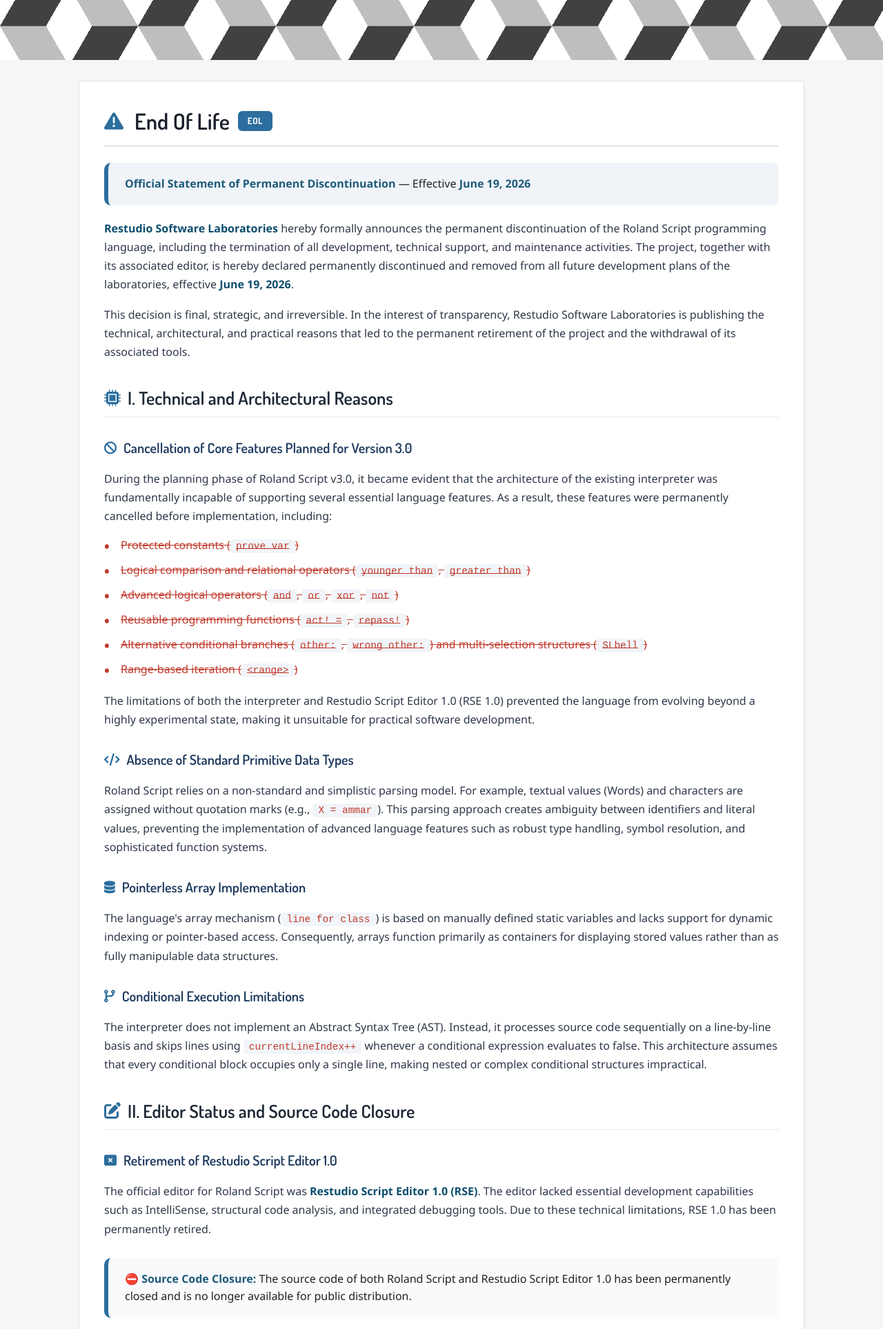
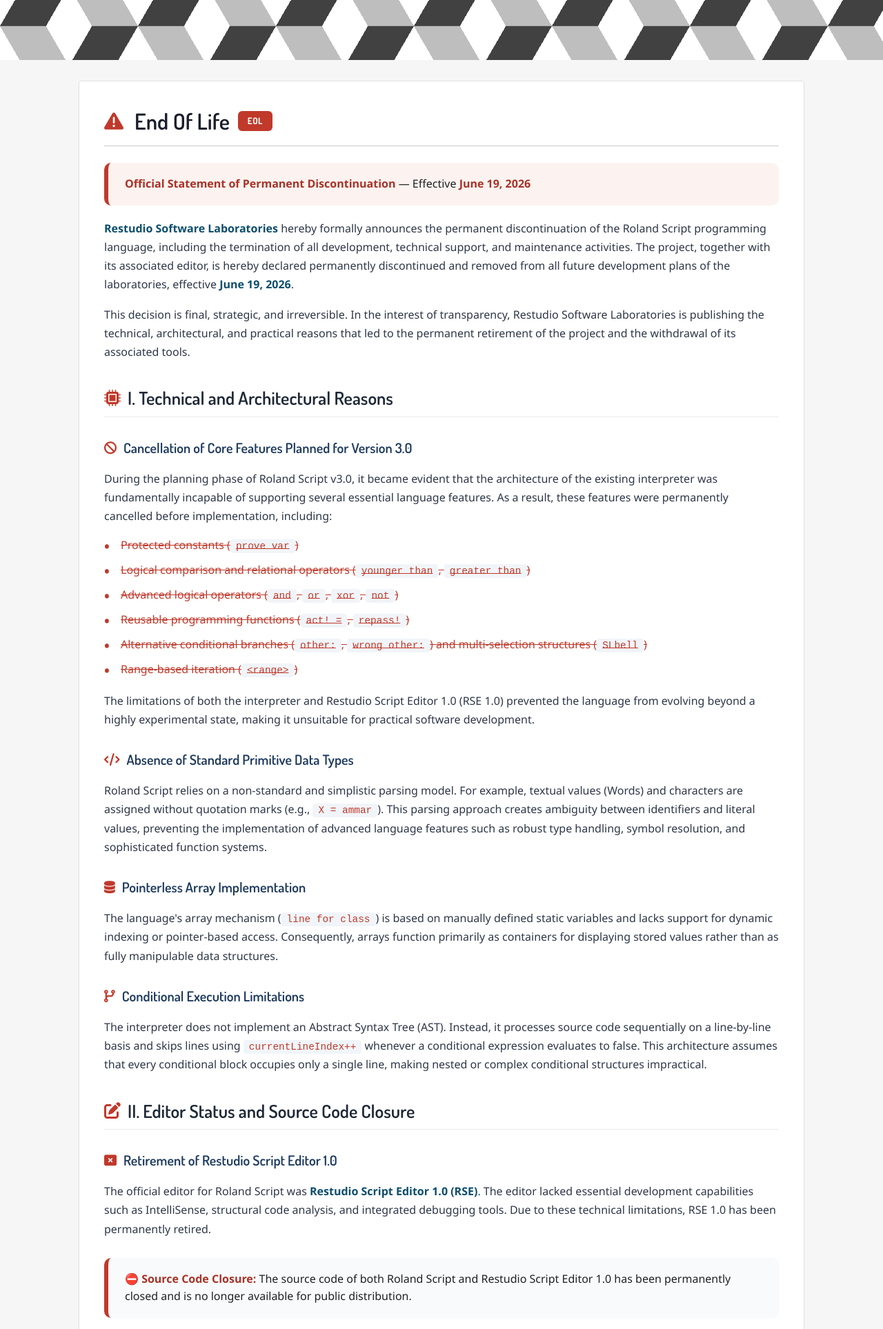
Before and after one commit to RestudioSoftwareLaboratories/Roland-End-Of-Life, a plain HTML site: page index.html in a window 1280 px wide. Shown: the part 253-2180 px from the top of the page at 69% size. Drawn offline with Linux system fonts and the light colour scheme; a web font is replaced by a local one.

Commit message:
Update index.html

```diff
--- a/index.html
+++ b/index.html
@@ -106,7 +106,7 @@
         }
 
         .page-headline i {
-            color: #2C6E9E;
+            color: #c0392b;
             font-size: 28px;
             margin-right: 4px;
         }
@@ -114,7 +114,7 @@
         /* ===== EOL Badge ===== */
         .badge-eol {
             display: inline-block;
-            background-color: #2C6E9E;
+            background-color: #c0392b;
             color: white;
             font-size: 13px;
             padding: 4px 14px;
@@ -139,7 +139,7 @@
         }
 
         h2 i {
-            color: #2C6E9E;
+            color: #c0392b;
             font-size: 24px;
         }
 
@@ -155,7 +155,7 @@
         }
 
         h3 i {
-            color: #2C6E9E;
+            color: #c0392b;
             font-size: 18px;
         }
 
@@ -193,7 +193,7 @@
 
         .docs-card li::before {
             content: "•";
-            color: #2C6E9E;
+            color: #c0392b;
             font-weight: bold;
             font-size: 1.3rem;
             position: absolute;
@@ -211,20 +211,20 @@
         }
 
         .meta-box {
-            background: #f0f4f8;
-            border-left: 6px solid #2C6E9E;
+            background: #fcf3f0;
+            border-left: 6px solid #c0392b;
             padding: 18px 24px;
             margin: 20px 0;
             border-radius: 10px;
         }
 
         .meta-box strong {
-            color: #1f5a7a;
+            color: #a93226;
         }
 
         .highlight-box {
             background: #f8fafc;
-            border-left: 6px solid #2C6E9E;
+            border-left: 6px solid #c0392b;
             padding: 18px 24px;
             margin: 28px 0 20px;
             border-radius: 10px;
@@ -232,7 +232,7 @@
         }
 
         .highlight-box strong {
-            color: #1f5a7a;
+            color: #a93226;
         }
 
         .highlight-box ul {
@@ -240,7 +240,7 @@
         }
 
         .highlight-box li::before {
-            color: #2C6E9E;
+            color: #c0392b;
         }
 
         .footer-wiki {
@@ -289,7 +289,7 @@
             font-family: 'Dosis', sans-serif;
             font-size: 20px;
             font-weight: 600;
-            color: #c0392b;
+            color: #a93226;
             margin-top: 4px;
         }
 
@@ -329,10 +329,6 @@
             border-radius: 4px;
             font-family: 'Courier New', monospace;
             font-size: 0.9em;
-            color: #c0392b;
-        }
-
-        .date-red {
             color: #c0392b;
         }
 
@@ -442,7 +438,7 @@
             <!-- ====== SECTION IV ====== -->
             <h2><i class="fas fa-exclamation-circle"></i> Impact of the Discontinuation</h2>
 
-            <div class="highlight-box" style="border-color:#2C6E9E; background-color:#eef2ff;">
+            <div class="highlight-box" style="border-color:#c0392b; background-color:#fdedec;">
                 <p style="margin:0; font-weight:bold;">Effective immediately:</p>
                 <ul style="margin:6px 0 0 0;">
                     <li>No further updates, bug fixes, security patches, or feature releases will be provided for Roland Script or Restudio Script Editor 1.0.</li>
@@ -462,7 +458,7 @@
 
             <!-- ====== BACK LINK ====== -->
             <div style="text-align:center;">
-                <a href="https://restudiosoftwarelaboratories.github.io/Restudio-Docs-For-Roland-Script/" onclick="history.back(); return false;" class="back-link">
+                <a href="#" onclick="history.back(); return false;" class="back-link">
                     <i class="fas fa-arrow-left"></i> Back to Documentation
                 </a>
             </div>
```
